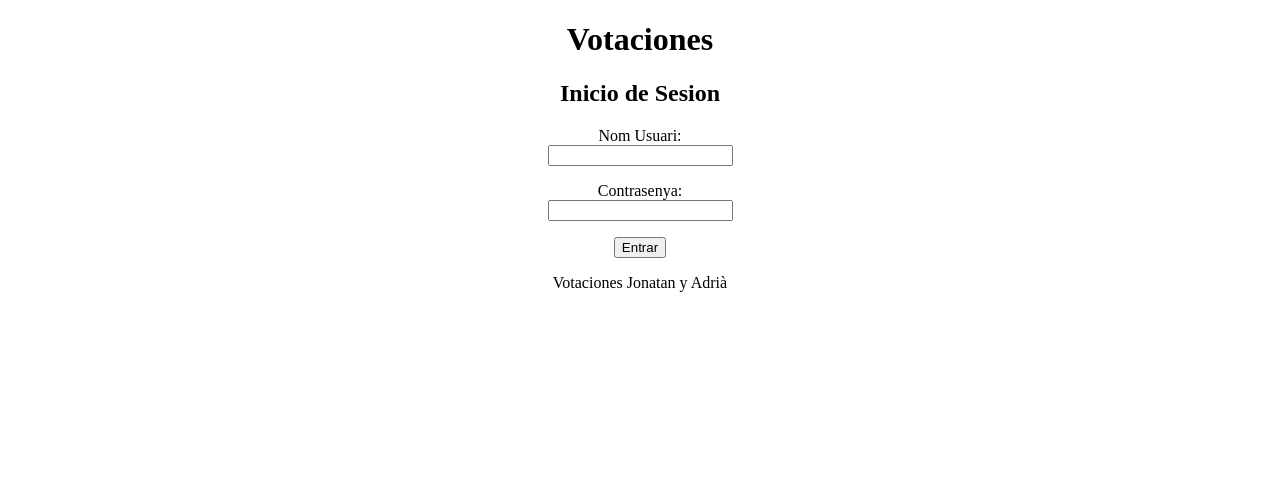
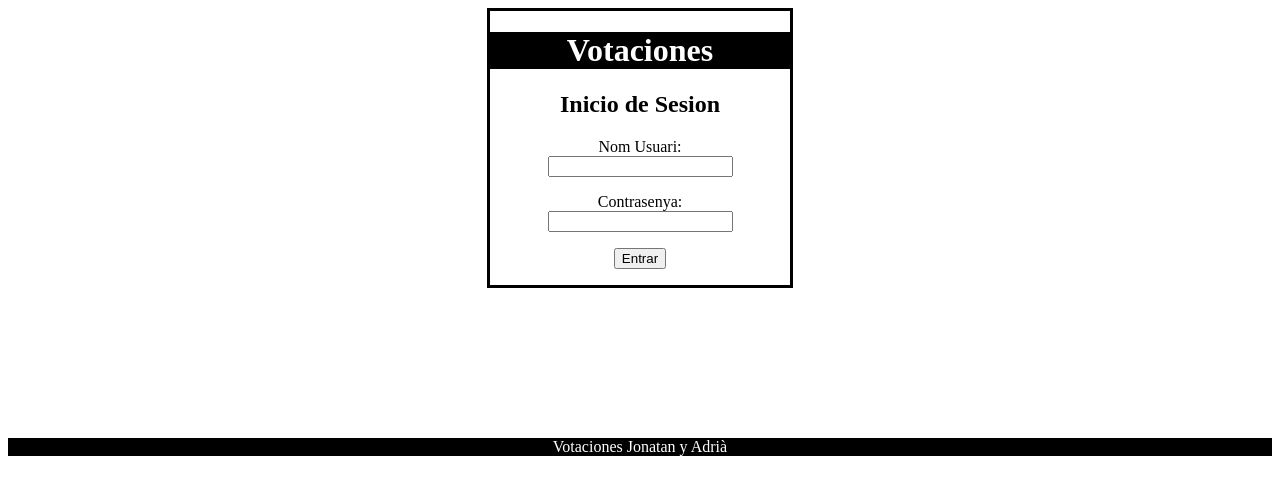
Before and after one commit to jonatanpizarro/Votaciones, a PHP site: page / in a window 1280 px wide. Shown: the top 495 px of the page. Run offline with PHP 8.4, Linux system fonts and the light colour scheme.

Commit message:
Update index.php

```diff
--- a/index.php
+++ b/index.php
@@ -47,11 +47,23 @@
 		header{
 			text-align: center;
 		}
+		div{
+			margin: 0 auto;
+			border-style: solid;
+			width: 300px;
+			margin-bottom: 150px;
+		}
+		h1, footer{
+			background-color: black;
+			color: white;
+		}
+
 	</style>
 	<title>Votaciones</title>
 	<meta http-equiv="Content-Type" content="text/html; charset=UTF-8" />
 </head>
 <body>
+	<div>
 		<header><h1>Votaciones</h1></header>
 		<h2>Inicio de Sesion</h2>
 		<form action="index.php" method="POST">
@@ -68,8 +80,7 @@
 		</p>
 		<!--<p class="regtext">No estas registrat? <a href="registrar.php">Registrarse</a></p>!-->
 		</form>
+	</div>
+	<footer>Votaciones Jonatan y Adrià</footer>
 </body>
-<footer>
-	Votaciones Jonatan y Adrià
-</footer>
 </html>
```
Lines whose indentation alone changed are shown as unchanged.
